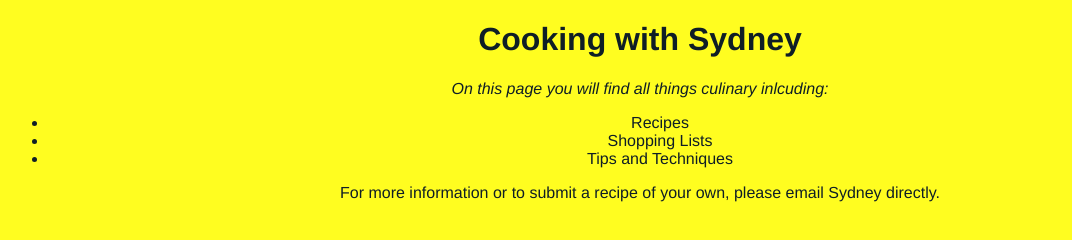
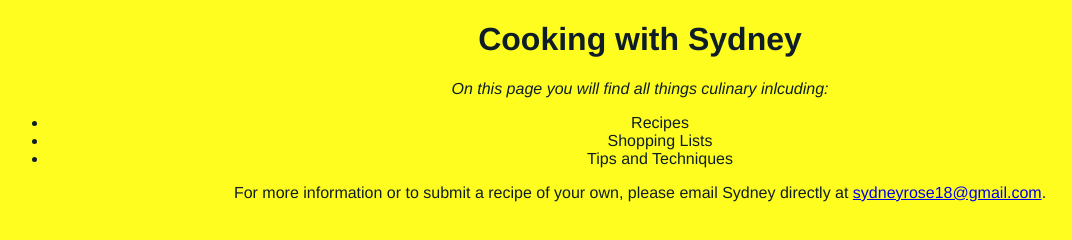
Before and after one commit to rosesc/rosesc.github.io, a plain HTML site: page unit3/index.html in a window 1280 px wide. Shown: the whole page, without its empty margins (0-1072 px from the left). Drawn offline with Linux system fonts and the light colour scheme.

Commit message:
Update index.html

```diff
--- a/unit3/index.html
+++ b/unit3/index.html
@@ -13,6 +13,6 @@
 		<li>Tips and Techniques</li>
 	</ul>
 
-	<p>For more information or to submit a recipe of your own, please email Sydney directly.</p>
+	<p>For more information or to submit a recipe of your own, please email Sydney directly at <a href="mailto:sydneyrose18@gmail.com" target="_blank">sydneyrose18@gmail.com</a>.</p>
 </body>
 </html>
```
